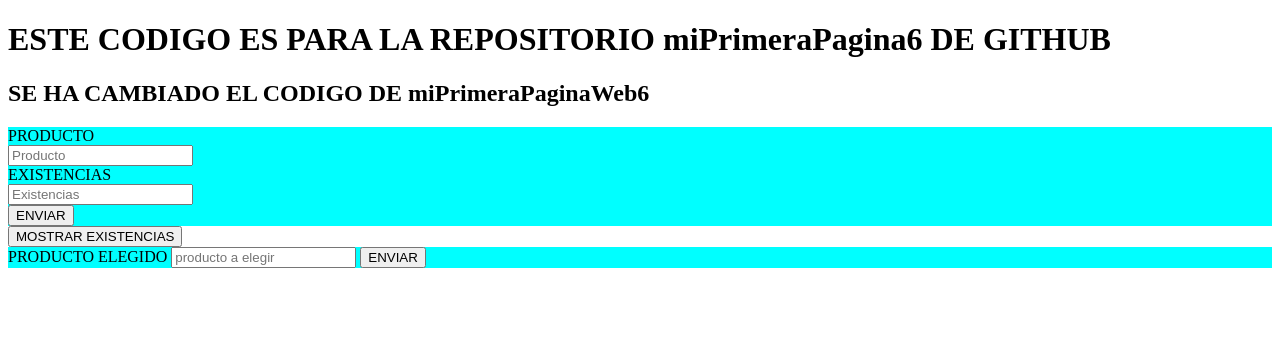
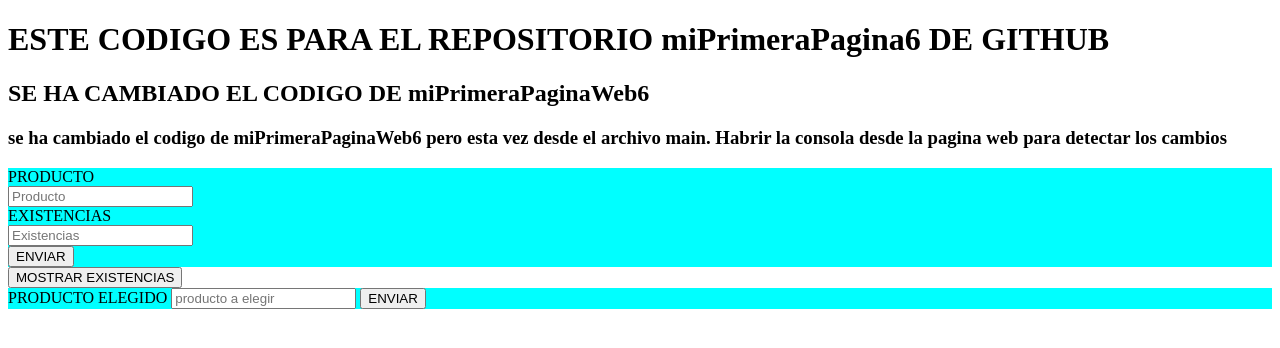
Before and after one commit to catalogo12/miPrimeraPaginaWeb6, a plain HTML site: page index.html in a window 1280 px wide. Drawn offline with Linux system fonts and the light colour scheme.

Commit message:
he cambiado el codigo una vez mas

```diff
--- a/index.html
+++ b/index.html
@@ -7,8 +7,9 @@
     <link rel="stylesheet" href="style.css">
 </head>
 <body>
-    <h1>ESTE CODIGO ES PARA LA REPOSITORIO miPrimeraPagina6 DE GITHUB</h1>
+    <h1>ESTE CODIGO ES PARA EL REPOSITORIO miPrimeraPagina6 DE GITHUB</h1>
     <h2>SE HA CAMBIADO EL CODIGO DE miPrimeraPaginaWeb6</h2>
+    <h3>se ha cambiado el codigo de miPrimeraPaginaWeb6 pero esta vez desde el archivo main. Habrir la consola desde la pagina web para detectar los cambios</h3>
     <div>
         <form action="">
             <label for="input1">PRODUCTO</label><br>
--- a/main.js
+++ b/main.js
@@ -28,6 +28,7 @@
 
 //     console.log(objeto1);
 // })
+console.log("este es solo un comentario para el archivo main de la carpeta PAGINAWEB6JOSE")
 let lista=[];
 let lista2=["a","b","c"];
 let producto=document.getElementById("input1");
```
